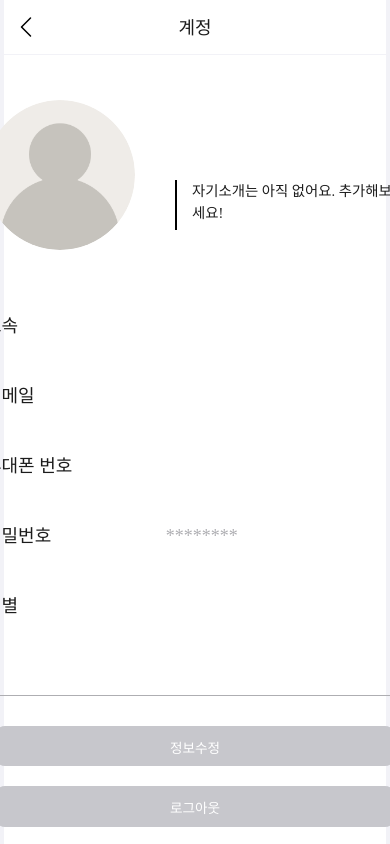
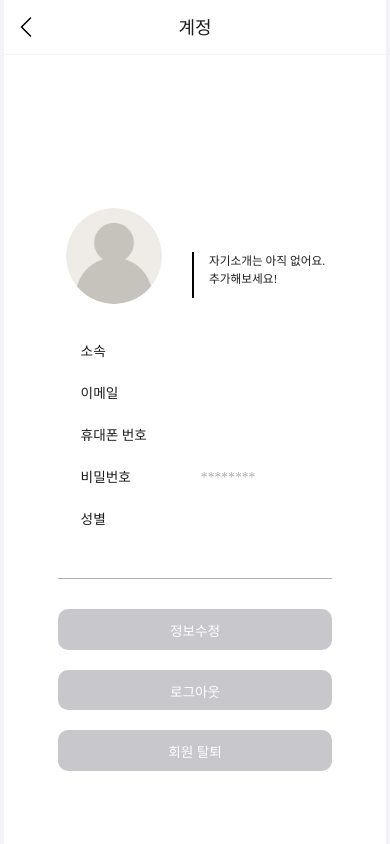
Before and after one commit to MetalRoze/OnlineNews_FE, a React (Vite) app: page /myPageJournalist in a window 390 px wide. Shown: the top 844 px of the page. Built offline with nearby package versions, Linux system fonts and the light colour scheme; no server answers; a web font is replaced by a local one; what @xeger/quill-image-actions, @xeger/quill-image-formats would draw is missing.

Commit message:
style: 기자 마이페이지 모바일 비율 설정

```diff
--- a/src/pages/mypage/JournalistMyPage.jsx
+++ b/src/pages/mypage/JournalistMyPage.jsx
@@ -7,50 +7,77 @@ import profileIcon  from '../../assets/profileDefault.png';
 
 
 const ProfileWrapper = styled.div`
-    width: 500px;
-    height:200px;
-    display:flex;
-    flex-direction:row;
-    justify-content:center;
-    align-items:center;
+    width: 100%;
+    max-width:80%;
+    margin: 0 auto;
+    margin-top: 30px;
+    height: 100%;
+    display: flex;
+    flex-direction: row;
+    justify-content: center;
+    align-items: center;
+    padding: 0 20px;
+
+    @media (max-width: 768px) {
+        max-width:100%;
+    }
+
 `;
 
 const ProfileTextWrapper = styled.div`
-    width: 250px;
-    display:flex;
+    width: 100%;
+    max-width:65%;
+    display: flex;
     margin: 0px 10px;
-    flex-direction:column;
-    justify-content:left;
-    align-items:left;
+    flex-direction: column;
+    justify-content: flex-start;
+    align-items: flex-start;
+
+    @media (max-width: 768px) {
+        margin: 0 1vh;
+    }
+
 `;
 
 const ProfileImage = styled.img`
-    width: 150px;
-    height: 150px;
-    margin: 0px 30px;
+    max-width:35%;
+    padding:5px;
+    aspect-ratio: 1;
+    margin: 0px 20px;
     border-radius: 50%;
+
+    @media (max-width: 768px) {
+        margin: 0 2vh;
+    }
 `;
 
 const NameWrapper = styled.div`
     width:100%;
     display:flex;
     flex-direction:row;
-    margin: 10px 0px;
+    justify-content: space-between;
+    align-items: center;
+
 `;
 
 const NameText = styled.h1`
-    font-size:2.25rem;
+    font-size: 2rem;
     width:100%;
+
+    @media (max-width: 768px) {
+        font-size: 5vw;
+        max-font-size:2em;
+    }
 `;
 
 const BioWrapper = styled.div`
-    width:250px;
+    width:100%;
     display:flex;
     flex-direction:row;
 `;
 
 const VerticalLine = styled.div`
-    height: 50px;
+    max-height: 100%;
     margin-top:1px;
     margin-right:15px;
     border: 1px solid black;
@@ -58,64 +85,110 @@ const VerticalLine = styled.div`
 
 const HorizontalLine = styled.div`
     border-top: 1px solid var(--color-gray50);
-    width: 450px;
+    width:100%;
+    max-width:80%;
     margin: 20px 0;
 `;
+
 
 const BioText = styled.p`
     width:100%;
     font-size:1.2rem;
-    height: 50px;
+
+    @media (max-width: 768px) {
+        font-size: 3vw;
+    }
 `;
 
 const InfoWrapper = styled.div`
-    width: 500px;
-    height: 400px;
+    width:100%;
+    max-width:80%;
+    margin: 20px auto;
+    height: auto;
     display: flex;
-    flex-direction:column;
+    flex-direction: column;
+    justify-content: center;
     align-items: center;
-    justify-content:center;
-    padding: 20px 40px;
-    `;
+
+    @media (max-width: 768px) {
+        max-width:90%;
+        margin: 5vw auto;
+    }
+`;
 
 const InfoColumn = styled.div`
-    width:500px;
-    margin:10px;
-    display:flex;
-    flex-direction:row;
-    padding: 0px 40px;
+    width: 100%;
+    height: auto;
+    margin: 5px;
+    display: flex;
+    flex-direction: row;
+    padding: 0px 10px;
+    align-items: flex-start;
+    flex-wrap: wrap;
+    @media (max-width: 768px) {
+        margin: 0.2vw;
+    }
 `;
 
+
 const InfoLabel = styled.p`
-    font-size:1.5rem;
-    font-weight:400;
-    width:200px;
+    flex: 0 0 35%;
+    word-break: break-word;
+    margin: 0 20px;
+    padding: 10px;
+    font-size: 1.25rem;
+    font-weight: 400;
+    display: flex;
+    justify-content: flex-start;
+
+    @media (max-width: 768px) {
+        font-size: 3.5vw;
+        max-font-size:1.25rem;
+        margin: 0 5vw;
+    }
 `;
 
 const InfoText = styled.p`
-    font-size:1.5rem;
-    font-weight:400;
-    margin-left:10px;
-    width:250px;
+    flex: 1;
+    font-size: 1.25rem;
+    font-weight: 400;
+    margin: 0px 10px;
+    padding: 10px;
     color: var(--color-gray50);
-
+    word-break: break-word;
+    white-space: normal;
+    display: flex;
+    flex-wrap: wrap;
+    @media (max-width: 768px) {
+        font-size: 3.5vw;
+        max-font-size:1.25rem;
+        margin: 0;
+    }
 `;
 
 const EditSpace = styled.div`
-    width:30px;
-    height:20px;
+    width:1.25rem;
+    height:1.25rem;
     margin-top:10px;
     margin-bottom:20px;
     display:flex;
     flex-direction:column;
     align-items: center;
     justify-content:center;
+
+    @media (max-width: 768px) {
+        width:2.5vw;
+        height:2.5vw;
+        margin-top:2vw;
+        margin-bottom:5vw;
+    }
 `;
 
 const NextButton = styled.button`
     padding:10px;
     margin: 10px;
-    width: 400px;
+    width:100%;
+    max-width:80%;
     background-color: var(--color-gray40);
     color: white;
     border: none;
```
